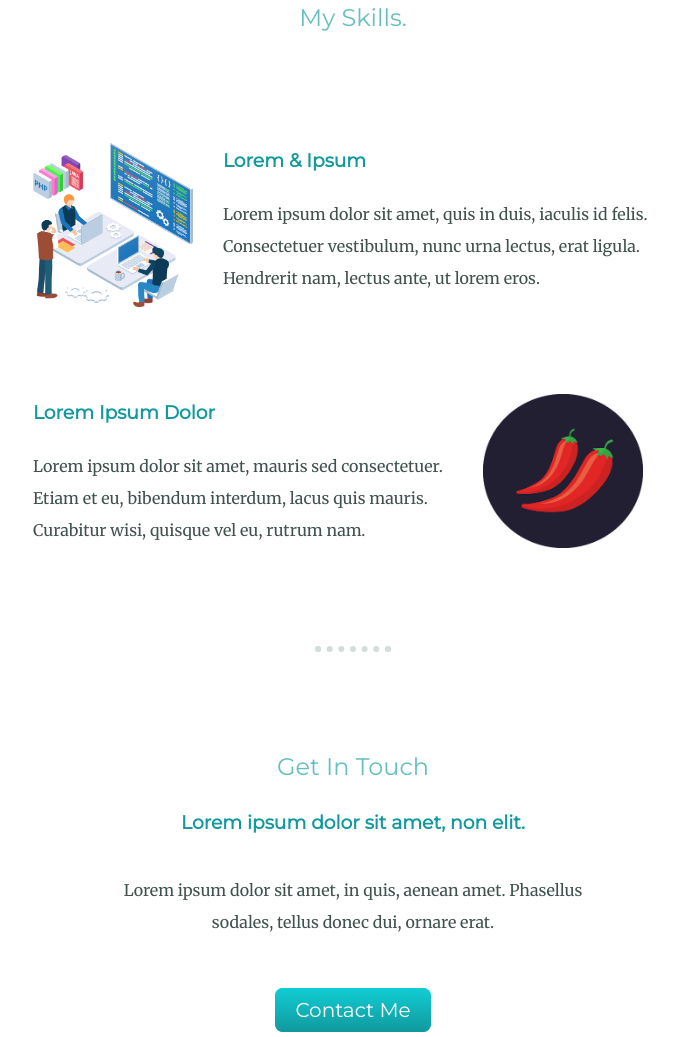
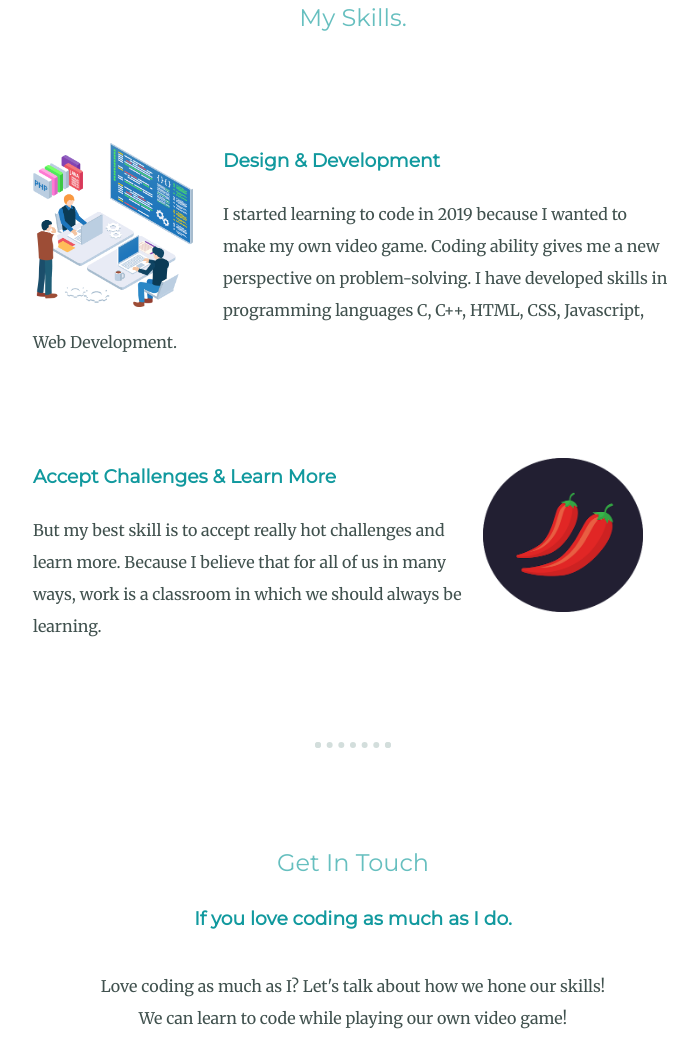
Before and after one commit to nikhilkumar99k/my_site, a plain HTML site: page index.html in a window 1280 px wide. Shown: the part 1366-2403 px from the top of the page, without its empty margins (287-984 px from the left). Drawn offline with Linux system fonts and the light colour scheme.

Commit message:
Update index.html

```diff
--- a/index.html
+++ b/index.html
@@ -13,7 +13,7 @@
     <div class="top-container">
       <img class ="top-cloud" src="images/cloud.png" alt="cloud-img">
     <h1>I'm Nikhil.</h1>
-    <h2><p class="line1">a web designer.</p></h2>
+    <h2><p class="line1">a programmer.</p></h2>
     <img class ="bottom-cloud"src="images/cloud.png" alt="cloud-img">
     <img src="images/mountain.png" alt="mountain-img">
     </div>
@@ -21,27 +21,27 @@
       <div class="profile">
         <img class="profile" src="images/nkprofile_crop.png" alt="nikhil-profile">
         <h2>Hello.</h2>
-        <p>Lorem ipsum dolor sit amet, vitae volutpat, dui conubia, dolor urna. Non auctor, montes nulla distinctio.</p>
+        <p>I am an iOS and Web Developer. I'm a student of Mechanical Engineering at the Netaji Subhas University of Technology (NSUT).</p>
       </div>
       <hr>
       <div class="skills">
         <h2>My Skills.</h2>
         <div class="skill-row">
           <img class="computer" src="images/computer.png" alt="computer">
-          <h3>Lorem & Ipsum</h3>
-          <p>Lorem ipsum dolor sit amet, quis in duis, iaculis id felis. Consectetuer vestibulum, nunc urna lectus, erat ligula. Hendrerit nam, lectus ante, ut lorem eros.</p>
+          <h3>Design & Development</h3>
+          <p>I started learning to code in 2019 because I wanted to make my own video game. Coding ability gives me a new perspective on problem-solving. I have developed skills in programming languages C, C++, HTML, CSS, Javascript, Web Development.</p>
         </div>
         <div class="skill-row">
           <img class="chillies" src="images/chillies.png" alt="chillies">
-          <h3>Lorem Ipsum Dolor</h3>
-          <p>Lorem ipsum dolor sit amet, mauris sed consectetuer. Etiam et eu, bibendum interdum, lacus quis mauris. Curabitur wisi, quisque vel eu, rutrum nam.</p>
+          <h3>Accept Challenges & Learn More</h3>
+          <p>But my best skill is to accept really hot challenges and learn more. Because I believe that for all of us in many ways, work is a classroom in which we should always be learning.</p>
         </div>
       </div>
       <hr>
       <div class="contact-me">
         <h2>Get In Touch</h2>
-        <h3>Lorem ipsum dolor sit amet, non elit.</h3>
-        <p class="contact-meg">Lorem ipsum dolor sit amet, in quis, aenean amet. Phasellus sodales, tellus donec dui, ornare erat.</p>
+        <h3>If you love coding as much as I do.</h3>
+        <p class="contact-meg">Love coding as much as I? Let's talk about how we hone our skills! We can learn to code while playing our own video game!</p>
         <a class="btn" href="mailto:guptanikku514@gmail.com">Contact Me</a>
       </div>
     </div>
```
